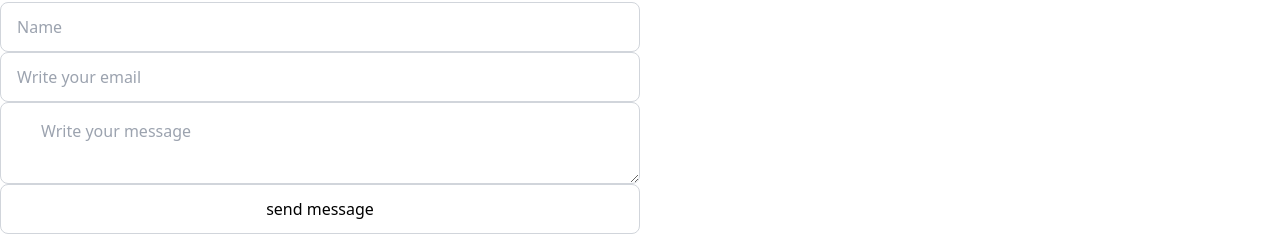
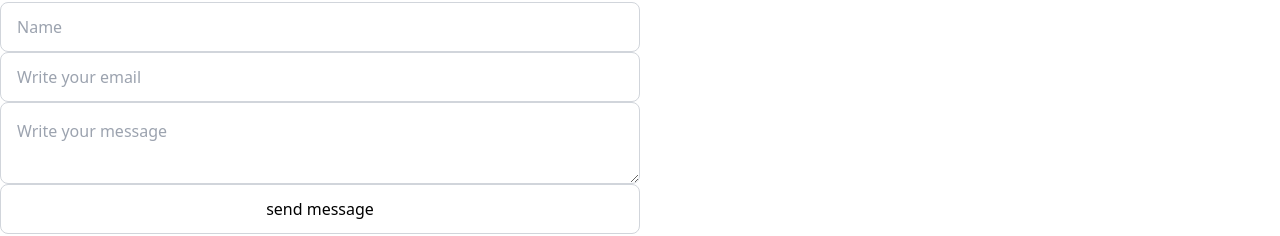
Before and after one commit to sumaiyarimu22/cordemy, a Next.js app: page /contact in a window 1280 px wide. Shown: the part 134-370 px from the top of the page. Built offline with nearby package versions, Linux system fonts and the light colour scheme; no server answers.

Commit message:
contact page correct

```diff
--- a/styles/globals.css
+++ b/styles/globals.css
@@ -7,7 +7,7 @@
   @apply container mx-auto px-5 lg:px-0;
 }
 .inputStyle {
-  @apply bg-transparent border border-gray-300 placeholder:text-gray-400  py-4 px-10 rounded-lg outline-none focus:border-gray-500 duration-500 w-full lg:w-1/2;
+  @apply bg-transparent border border-gray-300 placeholder:text-gray-400  py-4 px-[1rem] rounded-lg outline-none focus:border-gray-500 duration-500 w-full lg:w-1/2;
 }
 .form-control {
   @apply cursor-pointer flex flex-col gap-2;
```
